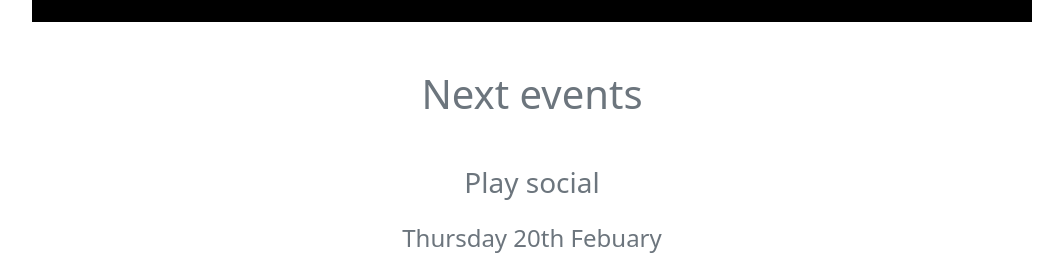
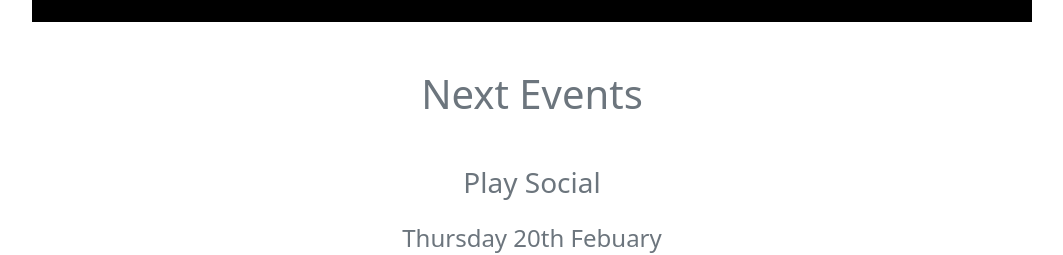
Before and after one commit to dantrovato/the-tribe-react18, a React (Vite) app: page /events in a window 1280 px wide. Shown: the part 400-655 px from the top of the page, without its empty margins (108-1171 px from the left). Built offline with nearby package versions, Linux system fonts and the light colour scheme.

Commit message:
Capitalize Next Events

```diff
--- a/src/components/Events.tsx
+++ b/src/components/Events.tsx
@@ -3,11 +3,11 @@ import { Footer } from "./Footer";
 const Events = () => {
   return (
     <div className="m-5">
-      <h1 className="text-center text-muted mb-5">Next events</h1>
+      <h1 className="text-center text-muted mb-5">Next Events</h1>
 
       <div className="mx-auto text-center" style={{ maxWidth: "80%" }}>
         <div className="text-muted mb-5" style={{ textAlign: "justify" }}>
-          <h3 className="text-center text-muted mb-4">Play social</h3>
+          <h3 className="text-center text-muted mb-4">Play Social</h3>
           <h4 className="text-center text-muted mb-4">Thursday 20th Febuary</h4>
           <img
             src="/play_social_website.png"
```
